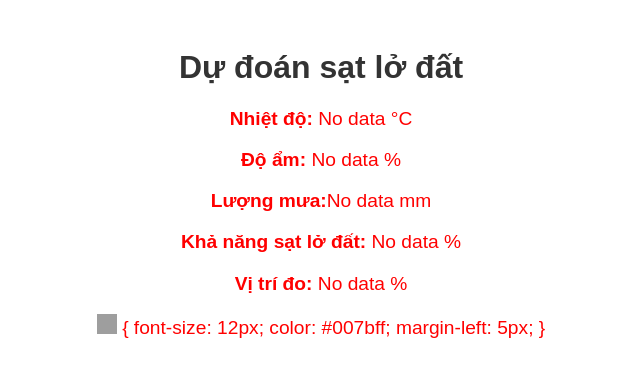
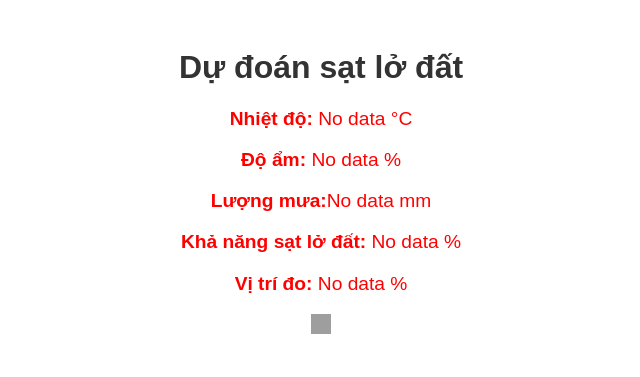
Before and after one commit to HungNguyen612/LandslidePredictENG, a Flask app: page / in a window 1280 px wide. Shown: the top 377 px of the page, without its empty margins (319-959 px from the left). Run offline with Flask 3, Linux system fonts and the light colour scheme; grey boxes are pictures that could not be loaded.

Commit message:
Update index.html

```diff
--- a/templates/index.html
+++ b/templates/index.html
@@ -9,11 +9,6 @@
     <title>Your Website Title</title>
 </head>
     <link rel="stylesheet" href="static/index.css">
-    <style>
-
-
-
-    </style>
 
 </head>
 <body>
@@ -25,14 +20,9 @@
 	    <p><strong>Lượng mưa:</strong>No data mm </p>
 	    <p><strong>Khả năng sạt lở đất:</strong> No data %</p>
 	    <p><strong>Vị trí đo:</strong> No data %</p>
+	<div id="Location Mark">
 	<img src="https://ibb.co/zxC5HLC" alt="Location mark" style="width: 20px; height: 20px;">
-	{
-        font-size: 12px;
-        color: #007bff;
-        margin-left: 5px;
-        }
-
-
+	</div>
         </div>
     </div>
 </body>
```
